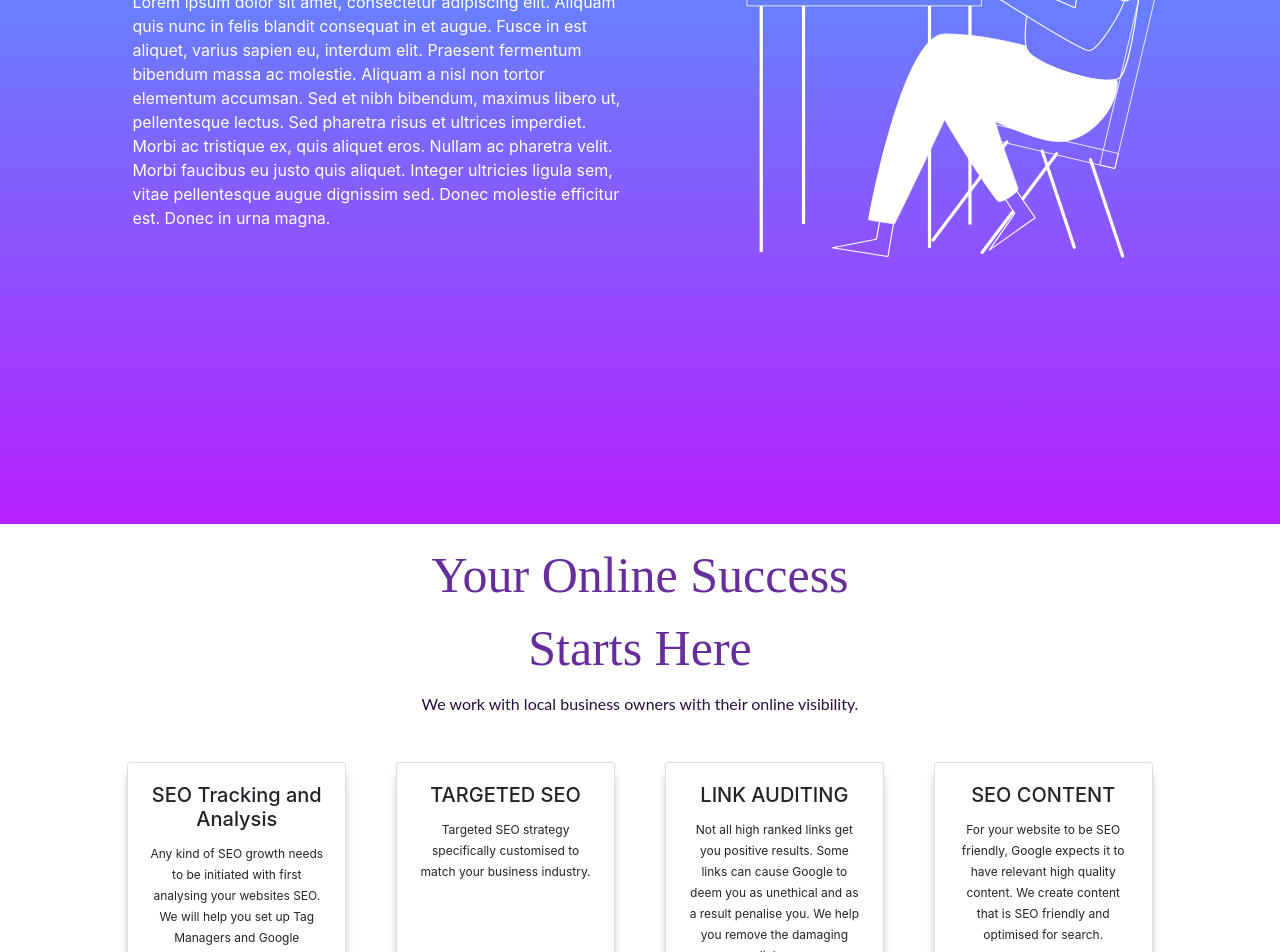
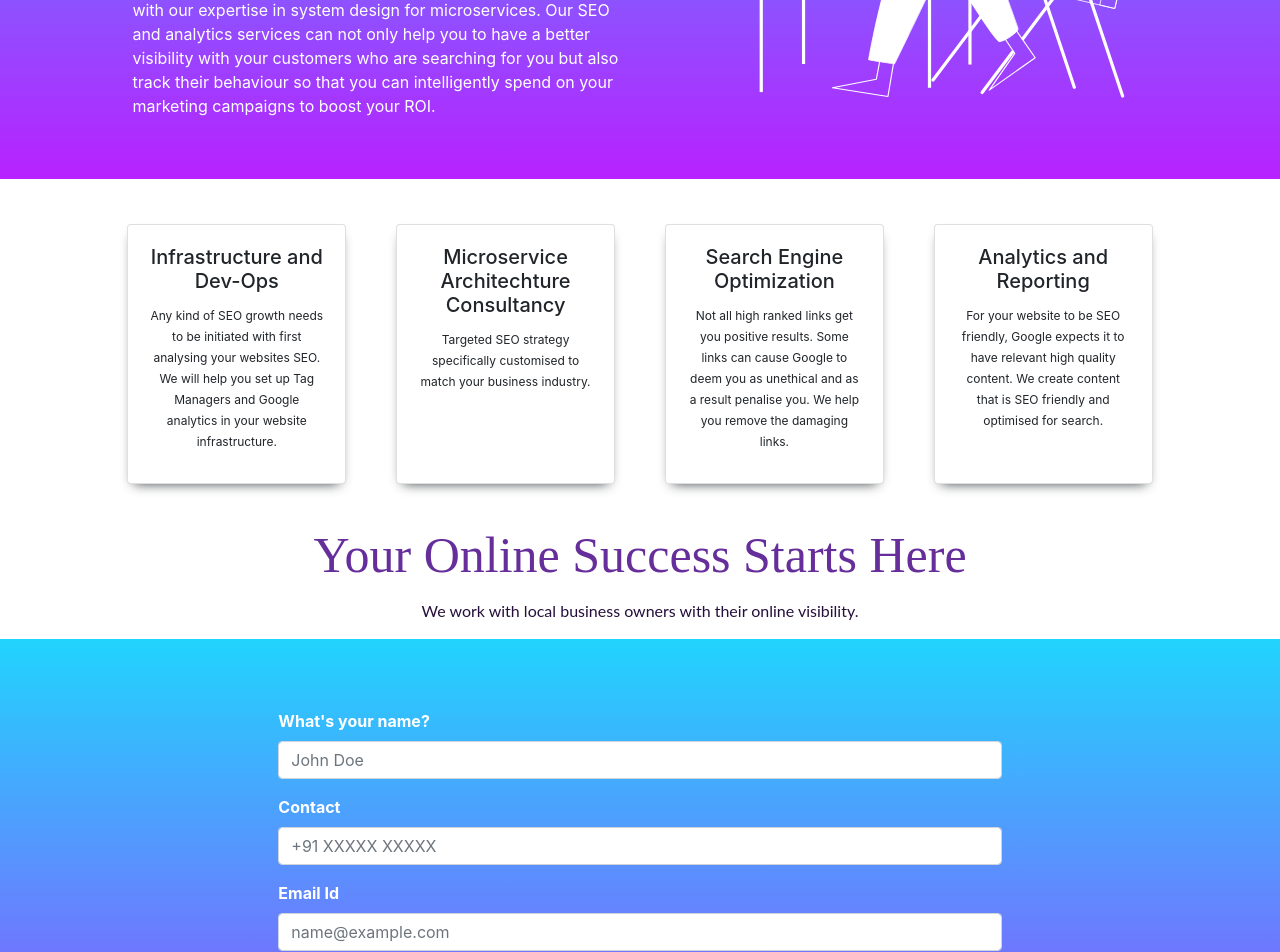
Before and after one commit to Cybertrom/cybertrom.github.io, a plain HTML site: page index.html in a window 1280 px wide. Shown: the part 474-1426 px from the top of the page. Drawn offline with nearby package versions, Linux system fonts and the light colour scheme.

Commit message:
content and css changes

```diff
--- a/index.css
+++ b/index.css
@@ -32,10 +32,9 @@ nav.navbar.solid {
 
 .intro{
 	width: 100%;
-	padding: 30vh 8vw;
+	padding: 5vh 8vw;
 	color: white;
-	margin-bottom: 4vh;
-
+	padding-top:10vh
 }
 
 .intro h1{
--- a/index.html
+++ b/index.html
@@ -13,48 +13,35 @@
   </head>
 
 <body>
-	<div class="container col">
 	<nav class="navbar navbar-light fixed-top headrow">
 		<a class="navbar-brand" href="#">
 		  <img src="logo.png" alt="Cybertrom Technologies">
 		</a>
 		<a class="btn btn-outline-light my-2 my-sm-0" type="submit" href="#contact-form">Contact Us</a>
 	</nav>
-
+	<div class="container col">
 		<!-- Intro -->
-		<div class="row intro">
+		<div class="intro">
+			<div class="row">
 				<div class="col-md-6 ">
-			<h1>Devops in the Multi-Cloud World</h1>
-				<p>Lorem ipsum dolor sit amet, consectetur adipiscing elit. Aliquam quis nunc in felis blandit consequat in et augue. Fusce in est aliquet, varius sapien eu, interdum elit. Praesent fermentum bibendum massa ac molestie. Aliquam a nisl non tortor elementum accumsan. Sed et nibh bibendum, maximus libero ut, pellentesque lectus. Sed pharetra risus et ultrices imperdiet. Morbi ac tristique ex, quis aliquet eros. Nullam ac pharetra velit. Morbi faucibus eu justo quis aliquet. Integer ultricies ligula sem, vitae pellentesque augue dignissim sed. Donec molestie efficitur est. Donec in urna magna.</p>
+					<h1>Super-charge the growth of your business</h1>
+					<p>Do you have a great product? Are you ready to scale up and reach all your potential customers? Off load your worries to us and concentrate on giving the best value to the customers. With our Infrastructure management services, You can now concentrate on building a better product without the hassle of managing the infrastructure and the permissions. We can also help you in designing a better software design for your product with our expertise in system design for microservices. Our SEO and analytics services can not only help you to have a better visibility with your customers who are searching for you but also track their behaviour so that you can intelligently spend on your marketing campaigns to boost your ROI.</p>
 				</div>
-
 				<div class="col-md-6">
 					<img src="man_vector.svg" class="img-css">
+				</div>
 			</div>
 		</div>
 	</div>
 
 	<!-- Services -->
 	<div class="row cardrow">
-		<div class="row" style="width: 100%;">
-			<div class="col-3">
-				<br>
-			</div>
-			<div class="col-6">
-				<h1>Your Online Success Starts Here</h1>
-				<h2>We work with local business owners with their online visibility.</h2>
-			</div>
-			<div class="col-3">
-				<br>
-			</div>
-		</div>
 		<div class="row">
 			<div class="col-sm-6 col-md-3">
 				<div class="card">
 			      <div class="card-body">
-			        <h5 class="card-title">SEO Tracking and Analysis</h5>
-			        <p class="card-text">Any kind of SEO growth
-needs to be initiated with first analysing your websites SEO. We will help you set up Tag Managers and Google analytics in your website infrastructure.</p>
+			        <h5 class="card-title">Infrastructure and Dev-Ops</h5>
+			        <p class="card-text">Any kind of SEO growth needs to be initiated with first analysing your websites SEO. We will help you set up Tag Managers and Google analytics in your website infrastructure.</p>
 			      </div>
 			    </div>
 			</div>
@@ -62,9 +49,8 @@ needs to be initiated with first analysing your websites SEO. We will help you s
 			<div class="col-sm-6 col-md-3">
 				<div class="card">
 			      <div class="card-body">
-			        <h5 class="card-title">TARGETED SEO</h5>
-			        <p class="card-text">Targeted SEO strategy
-specifically customised to match your business industry.</p>
+			        <h5 class="card-title">Microservice Architechture Consultancy</h5>
+			        <p class="card-text">Targeted SEO strategy specifically customised to match your business industry.</p>
 			      </div>
 			    </div>
 			</div>
@@ -73,7 +59,7 @@ specifically customised to match your business industry.</p>
 			<div class="col-sm-6 col-md-3">
 				<div class="card">
 			      <div class="card-body">
-			        <h5 class="card-title">LINK AUDITING</h5>
+			        <h5 class="card-title">Search Engine Optimization</h5>
 			        <p class="card-text">Not all high ranked links get you positive results. Some links can cause Google to deem you as unethical and as a result penalise you. We help you remove the damaging links.</p>
 			      </div>
 			    </div>
@@ -83,11 +69,15 @@ specifically customised to match your business industry.</p>
 			<div class="col-sm-6 col-md-3">
 				<div class="card">
 			      <div class="card-body">
-			        <h5 class="card-title">SEO CONTENT</h5>
+			        <h5 class="card-title">Analytics and Reporting</h5>
 			        <p class="card-text">For your website to be SEO friendly, Google expects it to have relevant high quality content. We create content that is SEO friendly and optimised for search.</p>
 			      </div>
 			    </div>
 			</div>
+		</div>
+		<div style="width: 100%;">
+			<h1>Your Online Success Starts Here</h1>
+			<h2>We work with local business owners with their online visibility.</h2>
 		</div>
 	</div>
 	<div class="row footer" id="contact-form">
```
Lines whose indentation alone changed are shown as unchanged.
